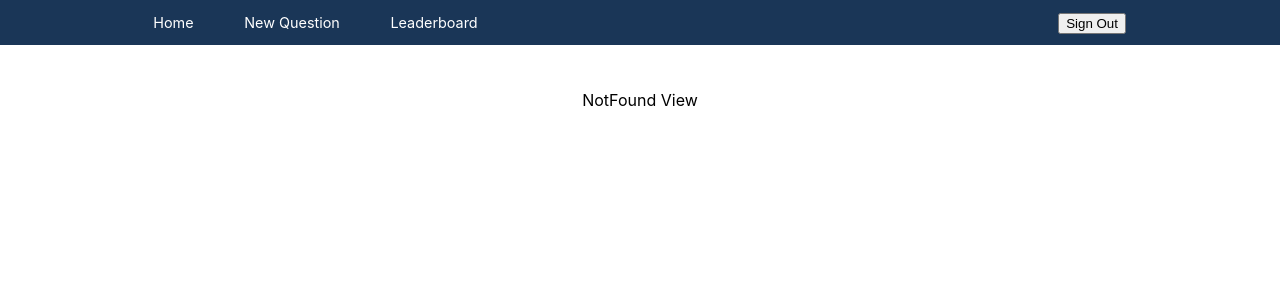
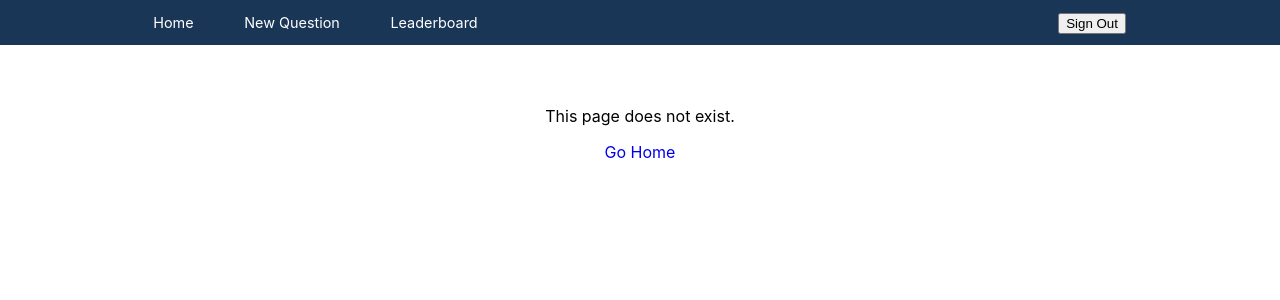
Before and after one commit to nickperdomo/reactnd-would-you-rather, a React (Create React App) app: page /questions in a window 1280 px wide. Shown: the top 300 px of the page. Built offline with nearby package versions, Linux system fonts and the light colour scheme.

Commit message:
task: Add link to Home on Not Found view

```diff
--- a/src/views/NotFound.js
+++ b/src/views/NotFound.js
@@ -1,11 +1,13 @@
 import React, { Component } from 'react'
+import { Link } from 'react-router-dom'
 import './NotFound.scss'
 
 class NotFound extends Component {
   render() {
     return (
       <div>
-        NotFound View
+        <p>This page does not exist.</p>
+        <Link to='/'>Go Home</Link>
       </div>
     )
   }
```
